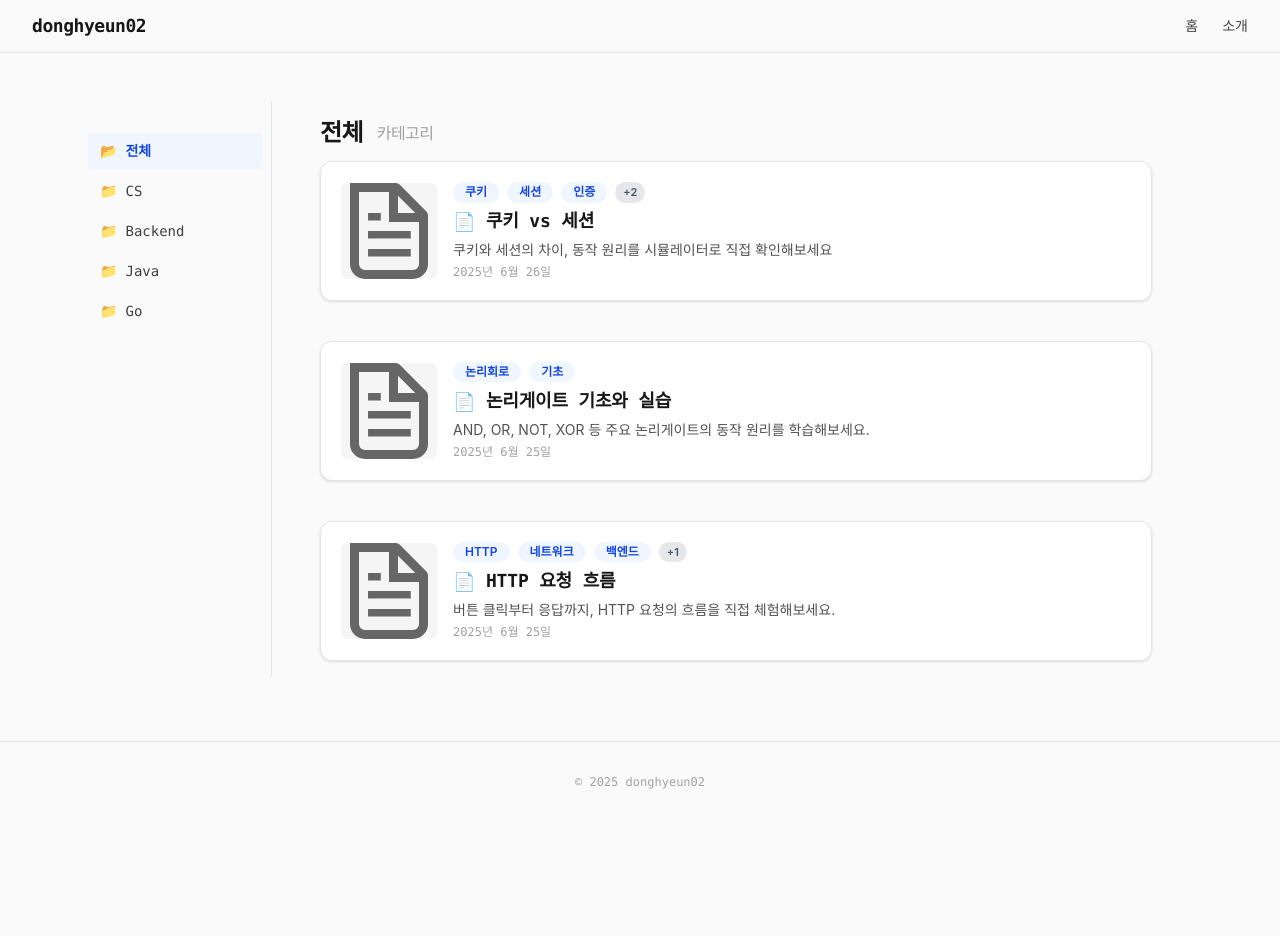
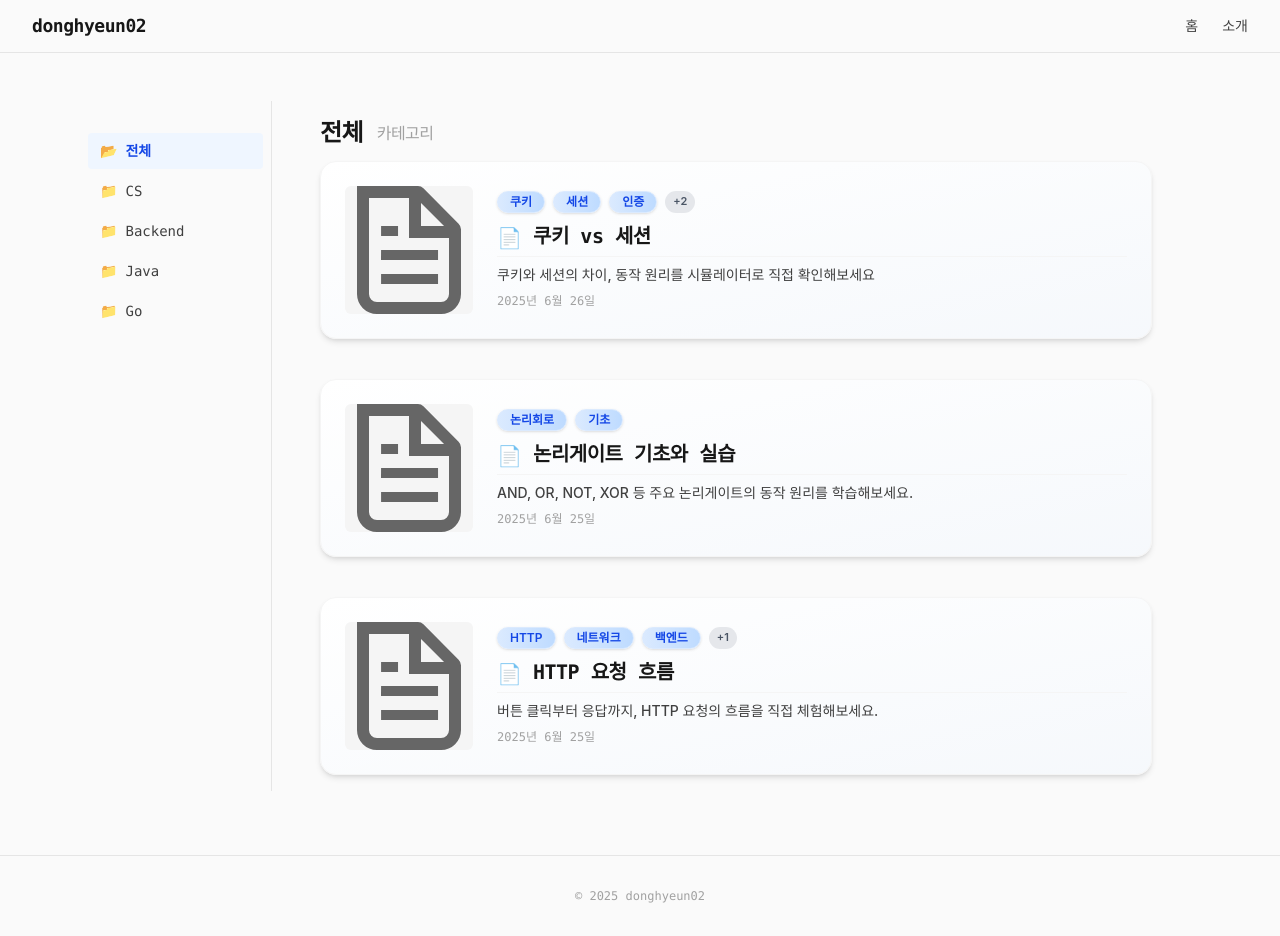
Before and after one commit to donghyeun02/blog, a Next.js app: page / in a window 1280 px wide. Before the commit the page ends 822 px from the top, so only its background shows below. Built offline with nearby package versions, Linux system fonts and the light colour scheme.

Commit message:
feat: 홈 카드 썸네일 이미지 크기 확대 및 디자인 개선

```diff
--- a/src/components/BlogHome.tsx
+++ b/src/components/BlogHome.tsx
@@ -130,23 +130,23 @@ export default function BlogHome() {
             sortedPosts.map((post) => (
               <article
                 key={post.title}
-                className="flex flex-row items-center gap-2 sm:gap-4 bg-white rounded-xl shadow-sm border border-neutral-200 p-3 sm:p-5 hover:shadow-md hover:bg-neutral-50 hover:border-blue-200 group transition"
+                className="flex flex-row items-center gap-3 sm:gap-6 bg-gradient-to-br from-white to-blue-50/40 rounded-2xl shadow-md border border-neutral-100 p-4 sm:p-6 hover:shadow-xl hover:-translate-y-1 hover:border-blue-300 group transition-all duration-200 ease-in-out"
               >
                 <Image
                   src={post.thumbnail || '/file.svg'}
                   alt={post.title + ' 썸네일'}
-                  width={96}
-                  height={96}
-                  className="w-20 h-20 sm:w-24 sm:h-24 object-cover rounded-md flex-shrink-0 bg-neutral-100"
+                  width={128}
+                  height={128}
+                  className="w-24 h-24 sm:w-32 sm:h-32 object-cover rounded-md flex-shrink-0 bg-neutral-100"
                   loading="lazy"
                   priority={false}
                 />
                 <div className="flex-1 flex flex-col min-w-0">
-                  <div className="flex gap-1 sm:gap-2 mb-1 flex-wrap">
+                  <div className="flex gap-1 sm:gap-2 mb-2 flex-wrap">
                     {post.tags.slice(0, 3).map((tag: string) => (
                       <span
                         key={tag}
-                        className="px-2 sm:px-3 py-0.5 text-[11px] sm:text-xs bg-blue-50 text-blue-700 rounded-full font-semibold hover:bg-blue-100 transition-colors"
+                        className="px-2 sm:px-3 py-0.5 text-[11px] sm:text-xs bg-gradient-to-r from-blue-100 to-blue-200 text-blue-700 rounded-full font-semibold shadow-sm border border-blue-100"
                       >
                         {tag}
                       </span>
@@ -157,7 +157,7 @@ export default function BlogHome() {
                       </span>
                     )}
                   </div>
-                  <h2 className="text-base sm:text-lg font-semibold font-mono text-neutral-900 group-hover:text-blue-700 mb-1 transition-colors line-clamp-2">
+                  <h2 className="text-lg sm:text-xl font-extrabold font-mono text-neutral-900 group-hover:text-blue-700 mb-1 transition-colors line-clamp-2 tracking-tight">
                     <Link
                       href={post.path}
                       className="align-middle hover:text-blue-700"
@@ -165,15 +165,18 @@ export default function BlogHome() {
                       <span className="align-middle">📄</span> {post.title}
                     </Link>
                   </h2>
-                  <p className="text-neutral-600 text-xs sm:text-sm mb-1 line-clamp-2">
+                  <div className="border-b border-neutral-100 mb-2" />
+                  <p className="text-neutral-700 text-xs sm:text-sm mb-2 line-clamp-2 font-medium">
                     {post.summary}
                   </p>
-                  <div className="text-[11px] sm:text-xs text-neutral-400 font-mono mt-auto">
-                    {new Date(post.date).toLocaleDateString('ko-KR', {
-                      year: 'numeric',
-                      month: 'long',
-                      day: 'numeric',
-                    })}
+                  <div className="flex items-center gap-2 mt-auto">
+                    <span className="text-[11px] sm:text-xs text-neutral-400 font-mono">
+                      {new Date(post.date).toLocaleDateString('ko-KR', {
+                        year: 'numeric',
+                        month: 'long',
+                        day: 'numeric',
+                      })}
+                    </span>
                   </div>
                 </div>
               </article>
```
